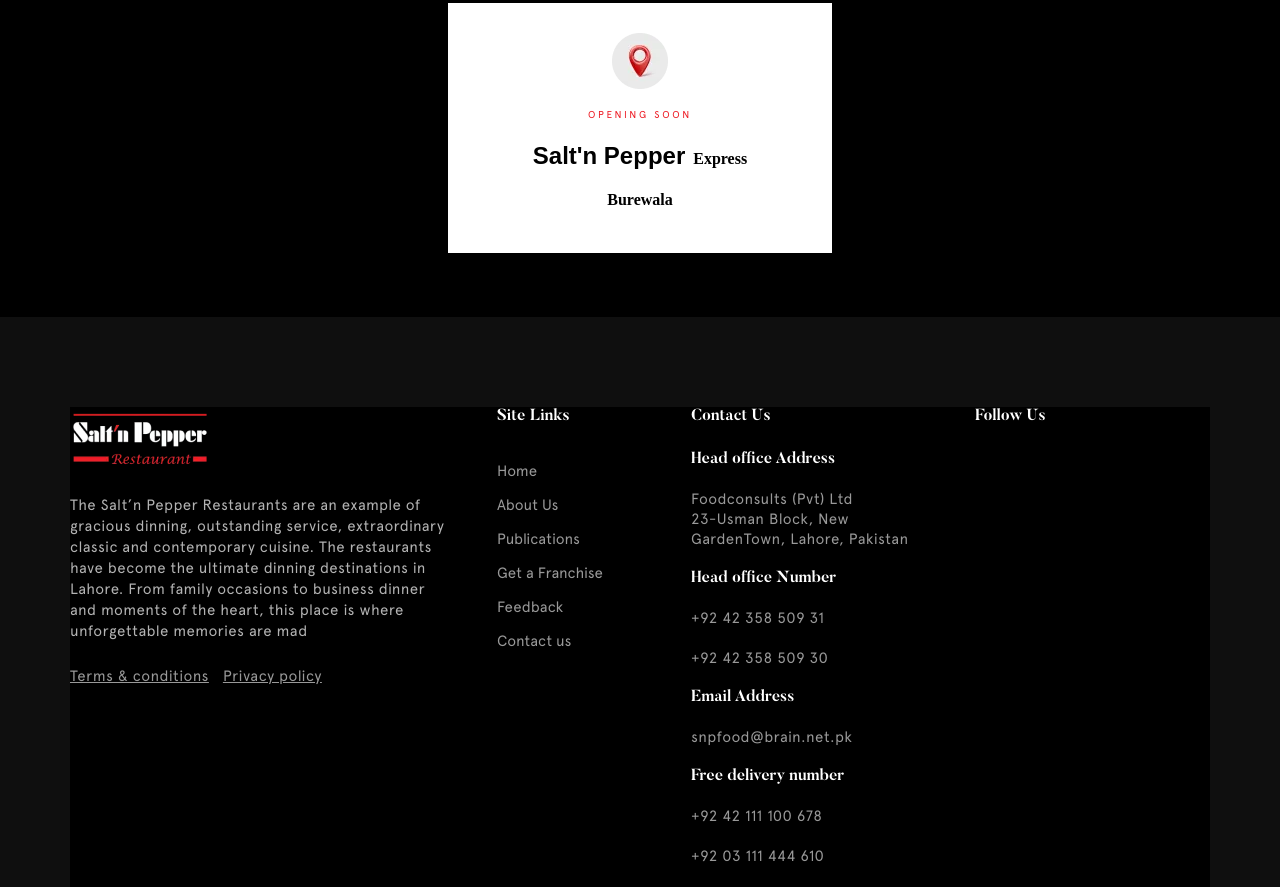
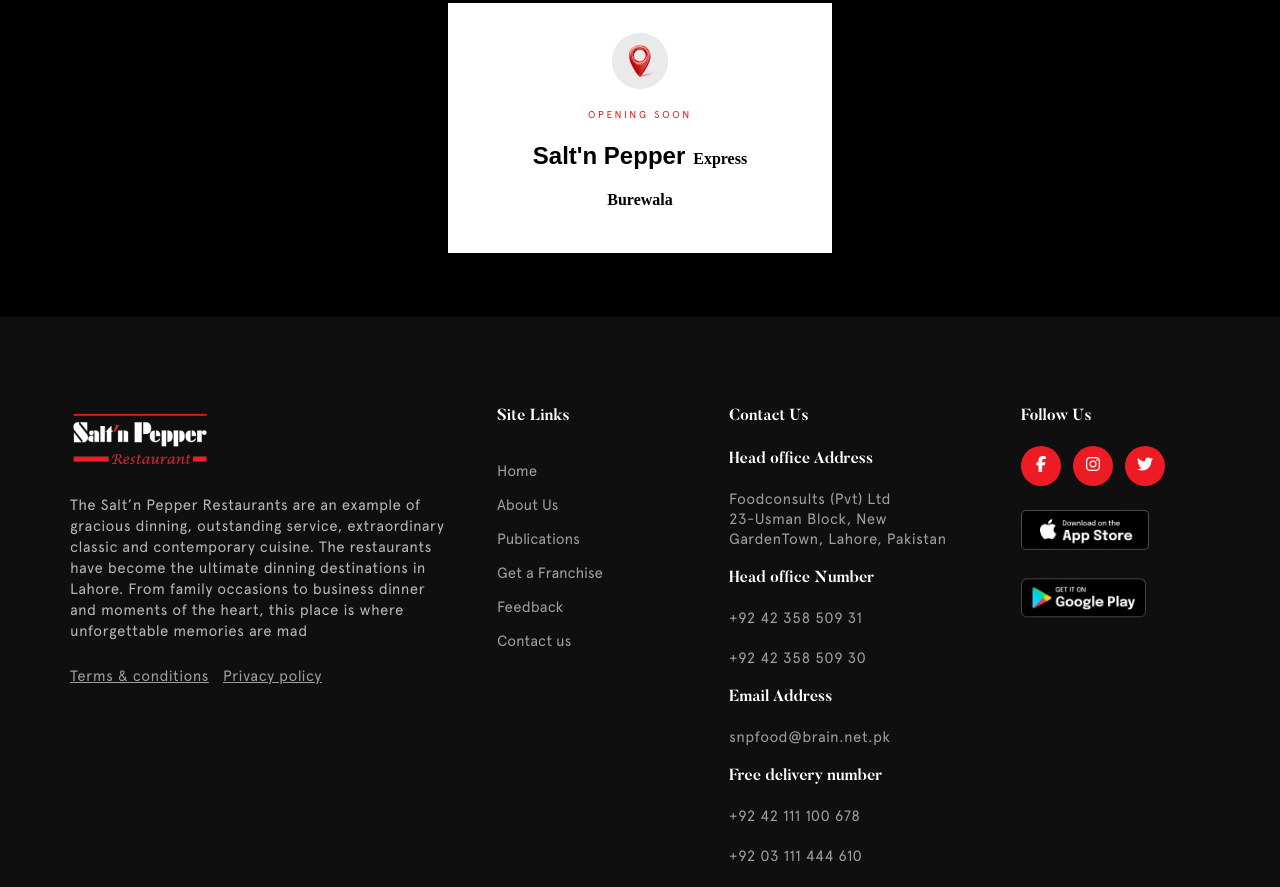
Before and after one commit to MuhammadAhmedLakhani/Web-Designing-Project, a plain HTML site: page index.html in a window 1280 px wide. Shown: the part 6652-7539 px from the top of the page. Drawn offline with Linux system fonts and the light colour scheme.

Commit message:
completed the footer section

```diff
--- a/index.html
+++ b/index.html
@@ -455,6 +455,15 @@
             </div>
             <div class="social">
                     <h3 class="highlight">Follow Us</h3>
+                    <div class="social-links">
+                        <a href="#"><i class="fa-brands fa-facebook-f"></i></a>
+                        <a href="#"><i class="fa-brands fa-instagram"></i></a>
+                        <a href="#"><i class="fa-brands fa-twitter"></i></a>
+                    </div>
+                    <div class="store">
+                            <img src="images/footer-image2.webp" alt="" width="" height="">
+                            <img src="images/footer-image3.webp" alt="" width="" height="">
+                    </div>
             </div>
         </div>
 
--- a/style.css
+++ b/style.css
@@ -515,8 +515,6 @@
 .footer-container {
     width: 1140px;
     height: 480px;
-
-    background-color: #000;
     margin: 0px auto;
 }
 
@@ -606,6 +604,7 @@
 .footer-contact {
     width: 280px;
     height: 425px;
+    margin-left: 38px;
 }
 .footer-contact :nth-child(1){
     margin-bottom: 24px;
@@ -631,4 +630,26 @@
     width: 185px;
     height: 425px;
     vertical-align: top;
+    margin-left: 8px;
 }
+.social-links {
+    width: 196;
+    height: 40px;
+    margin-bottom: 24px;
+}
+.social-links > a {
+    display: inline-block;
+    width: 40px;
+    height: 40px;
+    text-align: center;
+    padding-top: 10px;
+    background-color: #ed1c24;
+    margin-right: 8px;
+    border-radius: 50px;
+    color: #fff;
+}
+.store > img{
+    width: 196;
+    height: 40px;
+    margin-bottom: 24px;
+}
```
Also changed, not shown: images/footer-image2.webp (added), images/footer-image3.webp (added).
